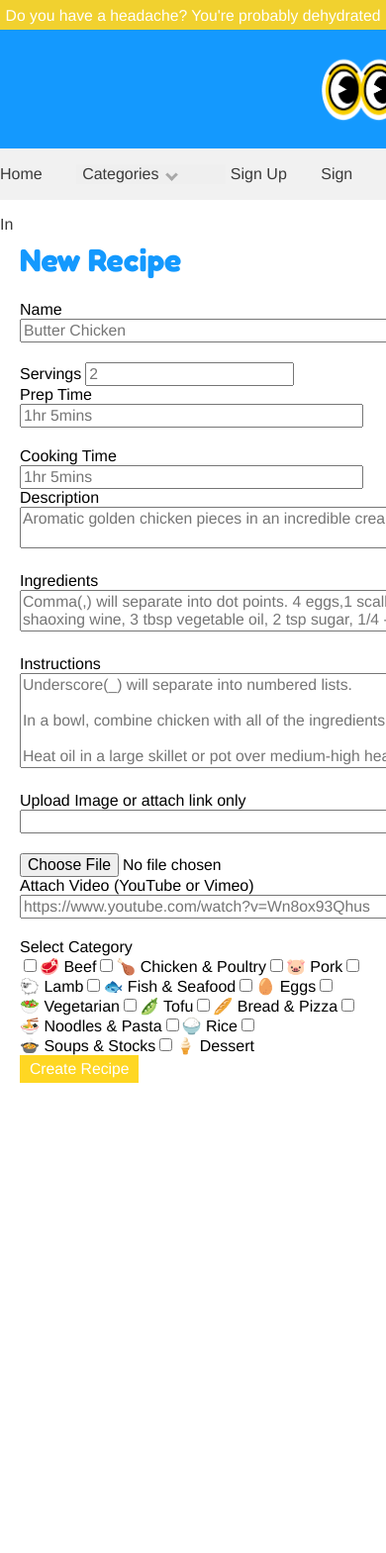
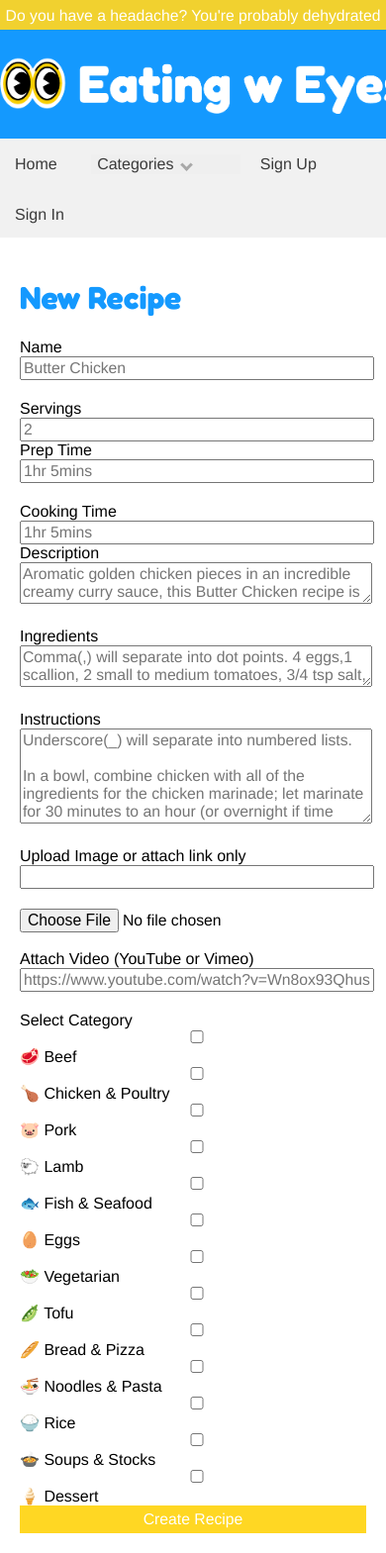
Before and after one commit to kaarenliangg/eatingweyes, a Rails app: page /recipes/new in a window 390 px wide; the page is wider, and only the part inside the window is pictured. Shown: that part at 99% size. Before the commit the page ends 1094 px from the top of that part, so only its background shows below. Run offline with Rails 7, Linux system fonts and the light colour scheme; data comes from the database, SQL or seed files in the repository; style sheets or scripts are compiled from the project's sources.

Commit message:
More updates

```diff
--- a/app/assets/stylesheets/project1.css
+++ b/app/assets/stylesheets/project1.css
@@ -50,16 +50,16 @@ label {
 }
 
 .logo_container {
-  width: 1200px;
   display: flex;
   margin: 0 auto;
-  height: 120px;
+  height: 110px;
 }
+
 .logo_header {
   height: 80px;
-  display: block;
+  display: flex;
   margin: 0 auto;
-  padding-top: 1.5%;
+  padding-top: 0.5%;
 }
 
 /* NAV BAR */
@@ -307,12 +307,55 @@ img {
 
 .index_content {
   padding: 34px 0 12px 0;
+  text-align: center;
 }
 
 .recipe_show_name {
   font-family: 'Poppins semibold', Arial, Helvetica, sans-serif;
   display: inline-block;
   border: solid 1px red;
-  text-align: center;
   height: 20px;
+  font-size: 14pt;
+
 }
+
+.collection_check_boxes {
+  color: red;
+}
+
+@media screen and (max-width: 935px) {
+  .nav_bg {
+    height: 100px;
+  }
+
+  .nav_tab {
+    padding-left: 15px;
+  }
+
+}
+
+@media screen and (max-width: 900px) {
+  input {
+    width: 100%;
+    margin-top: 0;
+  }
+
+  .logo_header {
+    height: 60%;
+    padding-top: 19px;
+    transition: 0.1s;
+  }
+
+  img {
+    max-height: 44em;
+  }
+
+  .index_content {
+    margin-top: 106px;
+  }
+
+  textarea {
+    width: 100%;
+  }
+
+}
--- a/app/helpers/videos_helper.rb
+++ b/app/helpers/videos_helper.rb
@@ -58,7 +58,7 @@ module VideosHelper
     # Main function
     # Return a video iframe
     # If the url provided is not a valid YouTube or Vimeo url it returns [nil]
-    def get_video_iframe(url, width = "585px", height = "320px")
+    def get_video_iframe(url, width = "515px", height = "320px")
       if find_vimeo_id(url)
         get_vimeo_iframe(url, width, height)
       elsif find_youtube_id(url)
--- a/app/views/recipes/_form.html.erb
+++ b/app/views/recipes/_form.html.erb
@@ -6,10 +6,10 @@
     <%= f.number_field :servings, :required => true, :placeholder => '2' %>
 
     <%= f.label :preptime, 'Prep Time' %>
-    <%= f.text_field :preptime, :class => 'form_spacing', :size=>"35", :required => true, :placeholder => '1hr 5mins' %>
+    <%= f.text_field :preptime, :class => 'form_spacing', :size=>"25", :required => true, :placeholder => '1hr 5mins' %>
 
     <%= f.label :cooktime, 'Cooking Time' %>
-    <%= f.text_field :cooktime, :size=>"35", :required => true, :placeholder => '1hr 5mins' %><br>
+    <%= f.text_field :cooktime, :size=>"5", :required => true, :placeholder => '1hr 5mins' %><br>
 
     <%= f.label :description %><br>
     <%= f.text_area :description, size: "110x2", :class => 'input_text form_spacing', :required => true, :placeholder => 'Aromatic golden chicken pieces in an incredible creamy curry sauce, this Butter Chicken recipe is one of the best you will try!'%><br>
@@ -31,15 +31,16 @@ You will finish cooking the chicken in the sauce._' %><br>
 
     <%= f.label :image, 'Upload Image or attach link only'%>
     <%= f.url_field :image, :size=>"50", :class => 'form_spacing'%>
-    <%= f.cl_image_upload :image %>
+    <%= f.cl_image_upload :image %><br>
 
-
+    <br>
     <%= f.label :video, 'Attach Video (YouTube or Vimeo)' %>
     <%= f.url_field :video, :class => 'form_spacing', :size=>"50", :placeholder => 'https://www.youtube.com/watch?v=Wn8ox93Qhus'%><br>
 
-    <%= f.label :category_id, 'Select Category', :required => true %><br>
+    <%= f.label :category_id, 'Select Category' %><br>
     <%= f.collection_check_boxes :category_ids, Category.all, :id, :name %>
     <br>
+
     <%# {} indicating not specifying additional options for check_boxes %>
 
 
```
Also changed, not shown: app/controllers/recipes_controller.rb (line endings or trailing spaces).
